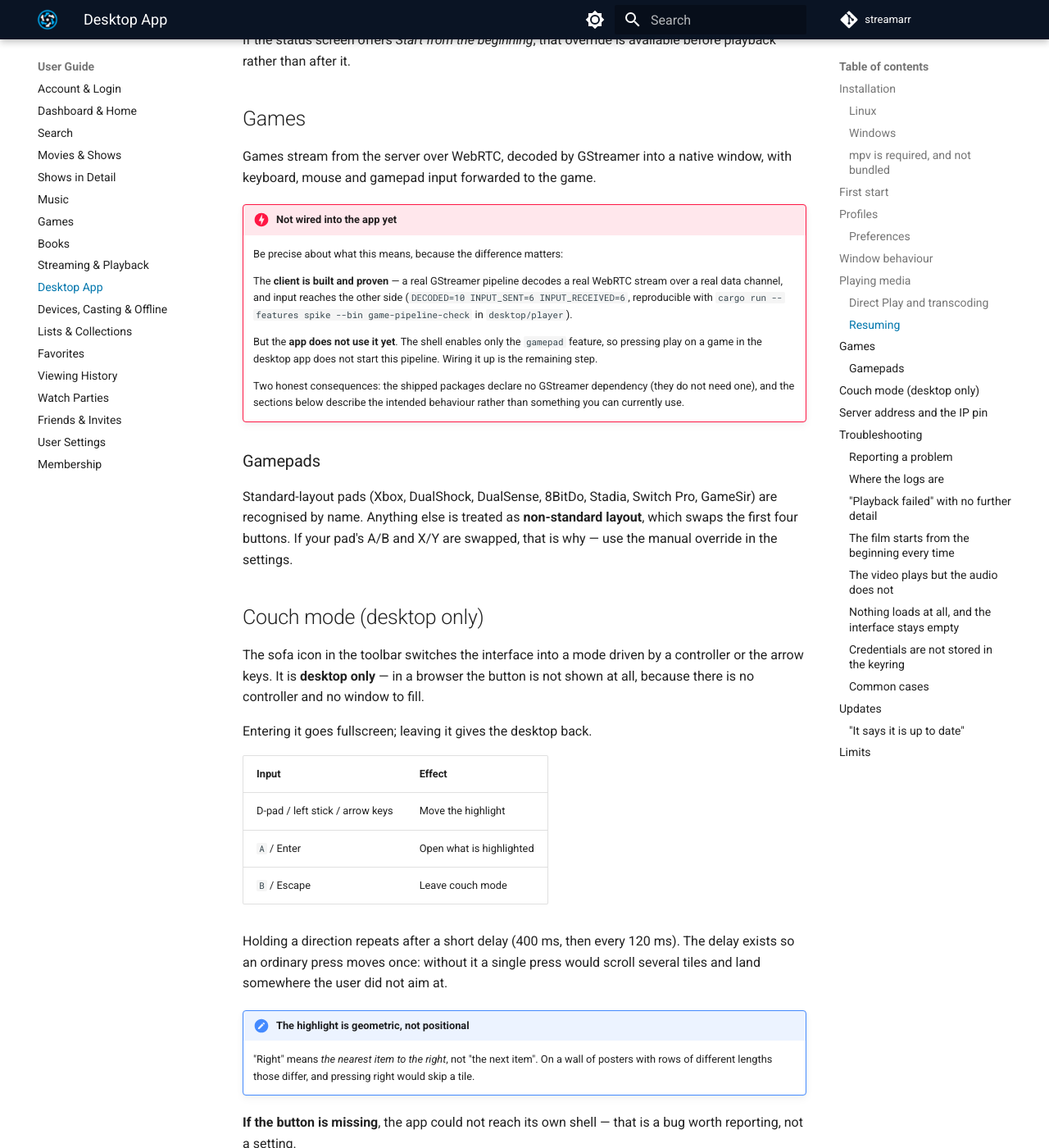
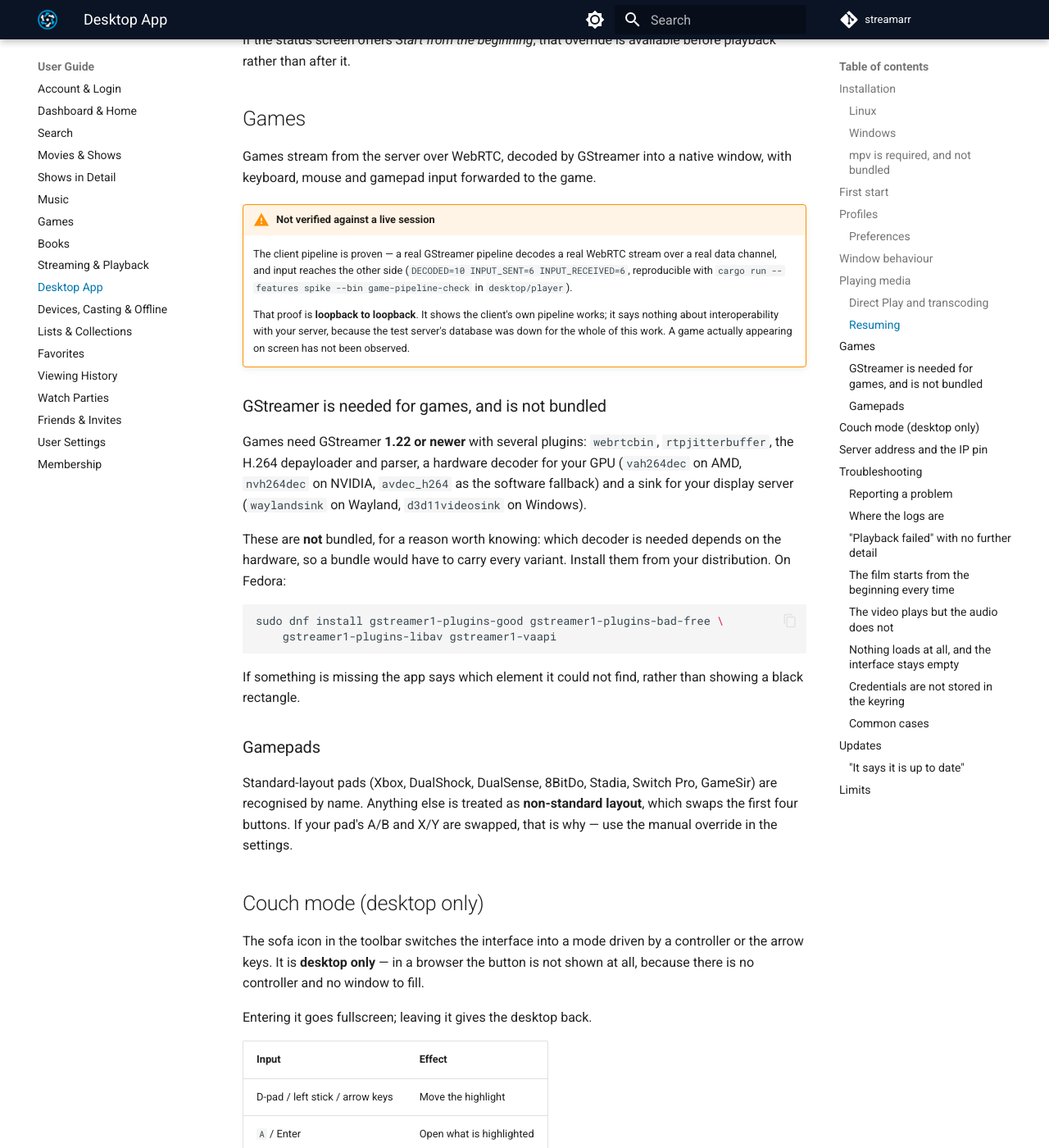
Before and after one commit to luebke-dev/streamarr, an MkDocs documentation site: the page built from docs/docs/user-guide/desktop.md, in a window 1280 px wide and 1400 px high, scrolled down 4679 px. Shown: the whole window at 82% size. Built offline with MkDocs 1.6.1 and Material for MkDocs 9.7.7, drawn with Linux system fonts in a browser that asks for light colours; comment, search, counter and statistics services are not loaded; some of the changed text lies outside the part shown.

Commit message:
docs(desktop): the games section matches the code again
The previous commit wired game streaming into the shell, which made the guide
wrong in the other direction: it still said the app does not use the pipeline. A
documentation that lags behind the code is the same defect as one that runs ahead
of it.

Three changes:

  * The `danger` admonition became a `warning` and now says what is actually
    unverified: the proof is loopback-to-loopback, so interoperability with the
    server is open — not the wiring.
  * A new section says **which GStreamer plugins** games need and why they are not
    bundled. This is the practical consequence of ADR 002 that a user hits first:
    the decoder depends on the GPU, so a bundle would carry every variant. It
    names `rtpjitterbuffer`, `vah264dec`/`nvh264dec`/`avdec_h264` and
    `waylandsink`/`d3d11videosink` — the names checked against
    `game_pipeline.rs`, and two of them were misspelled on my first attempt
    (`rtpjddbuffer`, `d3avdec_h264`).
  * The open list now says "a game actually appearing on screen" rather than
    "game streaming is not wired up", because the latter stopped being true.

Verified: `mkdocs build --strict` clean, every same-page anchor resolves, shell
143/145 tests, `clippy -D warnings` clean.

````diff
--- a/docs/docs/user-guide/desktop.md
+++ b/docs/docs/user-guide/desktop.md
@@ -192,21 +192,36 @@ playback rather than after it.
 Games stream from the server over WebRTC, decoded by GStreamer into a native window, with
 keyboard, mouse and gamepad input forwarded to the game.
 
-!!! danger "Not wired into the app yet"
-    Be precise about what this means, because the difference matters:
-
-    The **client is built and proven** — a real GStreamer pipeline decodes a real
-    WebRTC stream over a real data channel, and input reaches the other side
+!!! warning "Not verified against a live session"
+    The client pipeline is proven — a real GStreamer pipeline decodes a real WebRTC
+    stream over a real data channel, and input reaches the other side
     (`DECODED=10 INPUT_SENT=6 INPUT_RECEIVED=6`, reproducible with
     `cargo run --features spike --bin game-pipeline-check` in `desktop/player`).
 
-    But the **app does not use it yet**. The shell enables only the `gamepad`
-    feature, so pressing play on a game in the desktop app does not start this
-    pipeline. Wiring it up is the remaining step.
+    That proof is **loopback to loopback**. It shows the client's own pipeline
+    works; it says nothing about interoperability with your server, because the
+    test server's database was down for the whole of this work. A game actually
+    appearing on screen has not been observed.
 
-    Two honest consequences: the shipped packages declare no GStreamer
-    dependency (they do not need one), and the sections below describe the
-    intended behaviour rather than something you can currently use.
+### GStreamer is needed for games, and is not bundled
+
+Games need GStreamer **1.22 or newer** with several plugins: `webrtcbin`,
+`rtpjitterbuffer`, the H.264 depayloader and parser, a hardware decoder for your GPU
+(`vah264dec` on AMD, `nvh264dec` on NVIDIA, `avdec_h264` as the software
+fallback) and a sink for your display server (`waylandsink` on Wayland,
+`d3d11videosink` on Windows).
+
+These are **not** bundled, for a reason worth knowing: which decoder is needed
+depends on the hardware, so a bundle would have to carry every variant. Install
+them from your distribution. On Fedora:
+
+```bash
+sudo dnf install gstreamer1-plugins-good gstreamer1-plugins-bad-free \
+    gstreamer1-plugins-libav gstreamer1-vaapi
+```
+
+If something is missing the app says which element it could not find, rather than
+showing a black rectangle.
 
 ### Gamepads
 
@@ -427,12 +442,13 @@ What has been **measured**, and what has not:
   `docs/plans/desktop-testserver-stand.md` (the server's database container was destroyed;
   a leftover Docker network endpoint holds the address the backend needs; the database
   files themselves are intact).
-- **Game streaming against the server.** Same reason, same page. The client side
-  *is* proven — a real GStreamer pipeline decodes a WebRTC stream over a real data
-  channel (`DECODED=10`, `INPUT_SENT=6 INPUT_RECEIVED=6` in
-  `desktop/player/src/bin/game-pipeline-check.rs`) — but that proof is
-  loopback-to-loopback. It shows the client's own pipeline works and says nothing
-  about interoperability with Lightrays.
+- **A game actually appearing on screen.** The client pipeline is proven
+  (`DECODED=10`, `INPUT_SENT=6 INPUT_RECEIVED=6` in
+  `desktop/player/src/bin/game-pipeline-check.rs`) and it is now **wired into the
+  app** — the shell builds it, renders through the platform sink and forwards
+  input. But that proof is loopback-to-loopback, and the test server's database is
+  down, so no game has ever been streamed to a window. Whether the app and
+  Lightrays interoperate is unverified.
 - **Couch mode with a physical controller.** The geometry, the repeat rule and the
   shell commands are covered by tests, and the keyboard path is tested end to end.
   No gamepad has ever been plugged into this machine, so the controller path has
````
